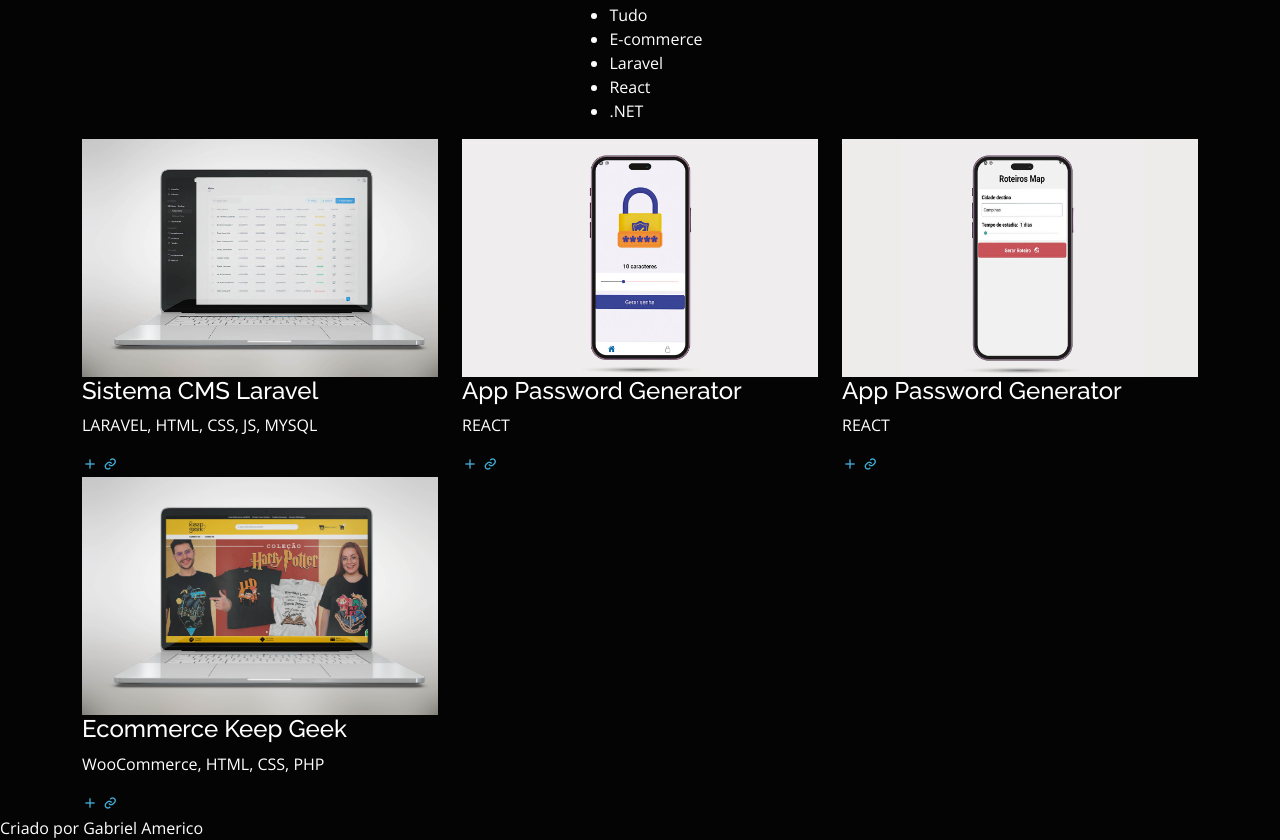
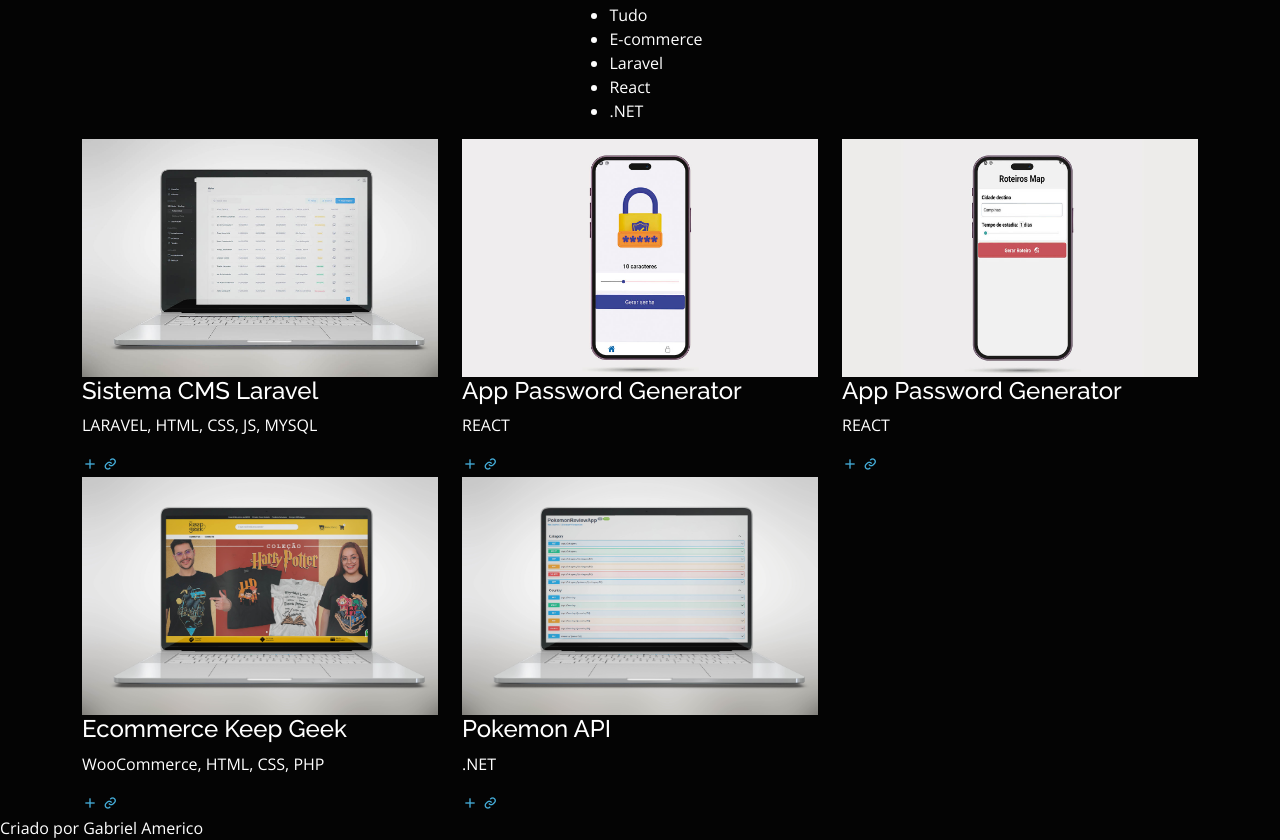
Before and after one commit to gabriel-americo/portfolio, a plain HTML site: page index.html in a window 1280 px wide. Shown: the part 2240-3080 px from the top of the page. Drawn offline with nearby package versions, Linux system fonts and the light colour scheme; files that its build step writes are made by us from their sources.

Commit message:
feat: Portfolio v1.4

```diff
--- a/index.html
+++ b/index.html
@@ -340,6 +340,24 @@
               </div>
             </div>
           </div>
+
+          <div class="col-lg-4 col-md-6 portfolio-item net">
+            <div class="portfolio-wrap">
+              <img src="assets/img/portfolio/net/tela-net-01.jpg" class="img-fluid" alt="">
+              <div class="portfolio-info">
+                <h4>Pokemon API</h4>
+                <p>.NET</p>
+                <div class="portfolio-links">
+                  <a href="assets/img/portfolio/net/tela-net-01.jpg" data-gallery="portfolioGallery" class="portfolio-lightbox">
+                    <i class="bx bx-plus"></i>
+                  </a>
+                  <a href="https://github.com/gabriel-americo/PokemonProject" target="_blank">
+                    <i class="bx bx-link"></i>
+                  </a>
+                </div>
+              </div>
+            </div>
+          </div>
         </div>
       </div>
     </section>
```
Also changed, not shown: assets/img/portfolio/net/tela-net-01.jpg (added).
